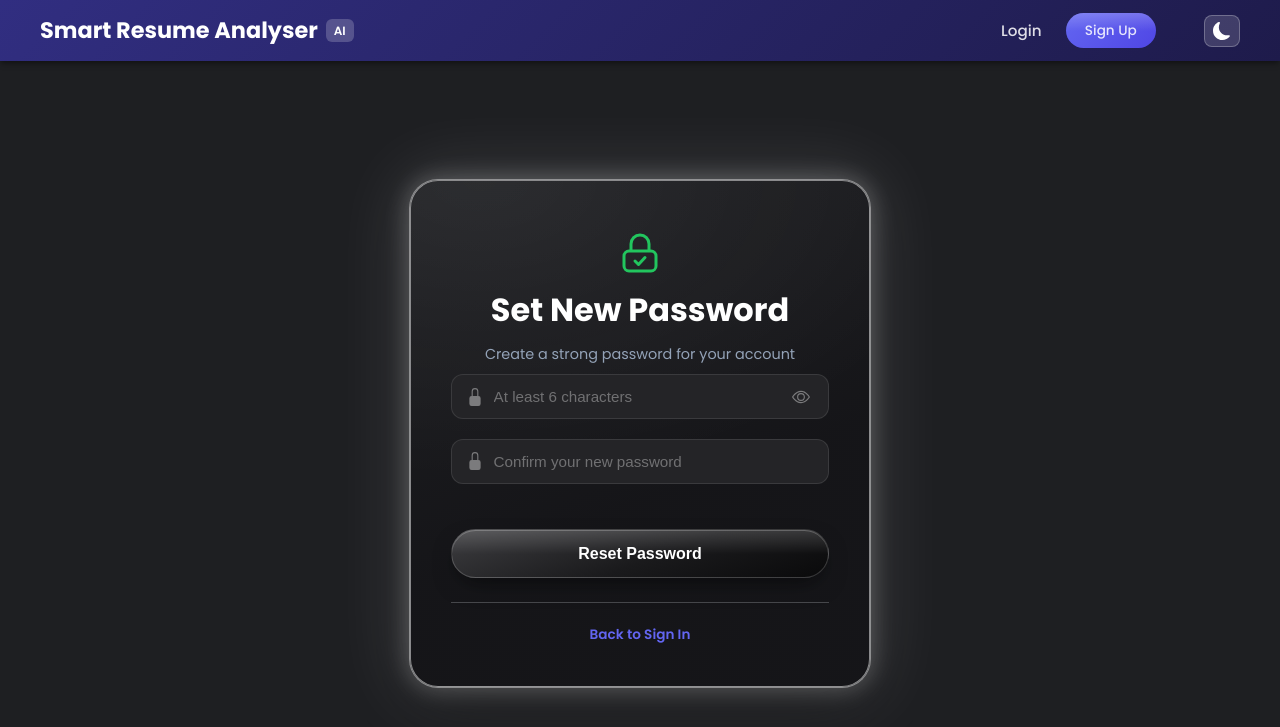
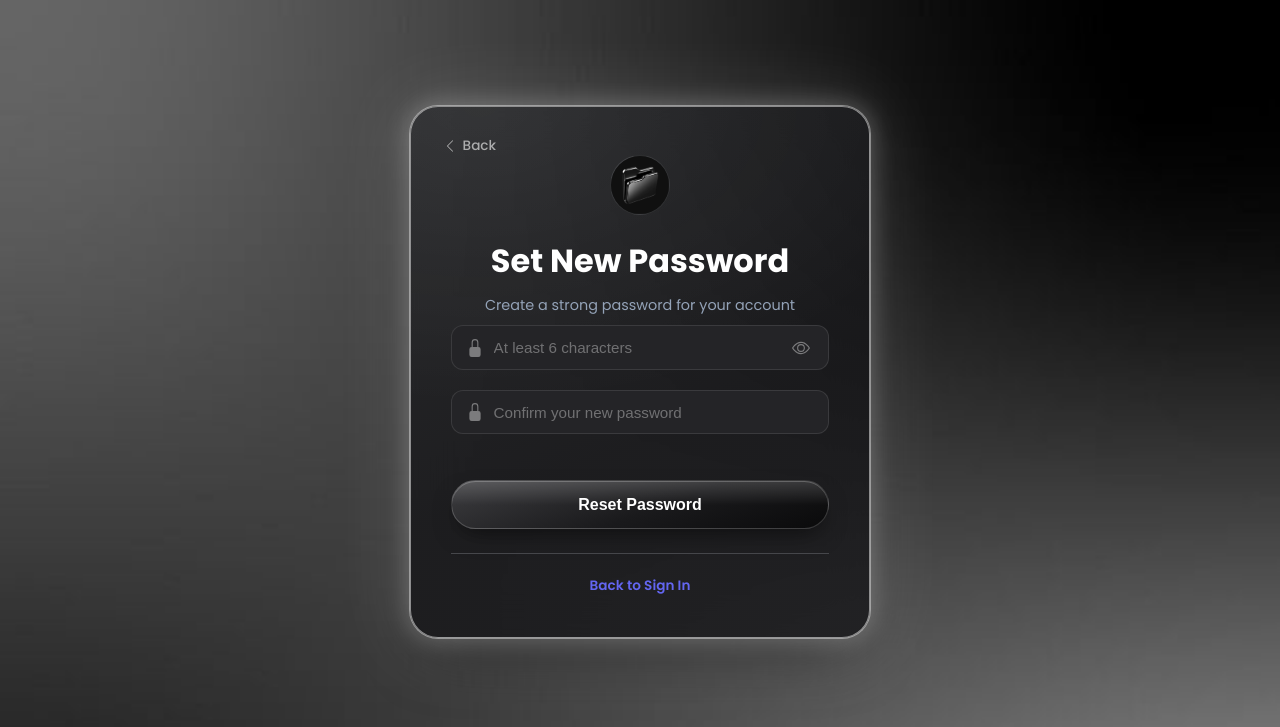
Before and after one commit to DondieGatan/Last-Project, a Flask app: template templates/reset_password.html in a window 1280 px wide. Shown: the top 727 px of the page. Run offline with Flask 3, Linux system fonts and the light colour scheme; the template is opened without the code that fills it, so the values that code supplies are empty; some libraries are stand-ins or nearby versions.

Commit message:
Match verify-code and reset-password pages to the login design
Both still had the old plain-navbar layout while login/register/
forgot-password already used the hidden-navbar, full-bleed-background,
Back-link, circular-logo-badge treatment. Same fix applied here so the
whole password-reset flow looks consistent end to end.

Co-Authored-By: Claude Sonnet 5 <noreply@anthropic.com>

```diff
--- a/templates/reset_password.html
+++ b/templates/reset_password.html
@@ -1,15 +1,19 @@
 {% extends "base.html" %}
+{% set hide_navbar = true %}
 {% block title %}Reset Password - Smart Resume Analyser{% endblock %}
 
 {% block content %}
 <div class="auth-container">
     <div class="auth-card">
+        <a href="{{ url_for('login') }}" class="auth-back">
+            <svg xmlns="http://www.w3.org/2000/svg" width="14" height="14" fill="currentColor" viewBox="0 0 16 16"><path fill-rule="evenodd" d="M11.354 1.646a.5.5 0 0 1 0 .708L5.707 8l5.647 5.646a.5.5 0 0 1-.708.708l-6-6a.5.5 0 0 1 0-.708l6-6a.5.5 0 0 1 .708 0z"/></svg>
+            Back
+        </a>
+
         <div class="auth-header">
-            <svg xmlns="http://www.w3.org/2000/svg" width="48" height="48" fill="none" stroke="var(--success)" stroke-width="1.5" viewBox="0 0 24 24">
-                <rect x="4" y="11" width="16" height="10" rx="2.5"/>
-                <path d="M7.5 11V7.5a4.5 4.5 0 0 1 9 0V11"/>
-                <path stroke-linecap="round" stroke-linejoin="round" d="m9.5 16 1.75 1.75L14.5 14.25"/>
-            </svg>
+            <div class="auth-icon-badge">
+                <img src="{{ url_for('static', filename='images/logo.jpg') }}" alt="Smart Resume Analyser">
+            </div>
             <h2>Set New Password</h2>
             <p>Create a strong password for your account</p>
         </div>
```
Also changed, not shown: templates/verify_code.html (+9 -4 lines).
